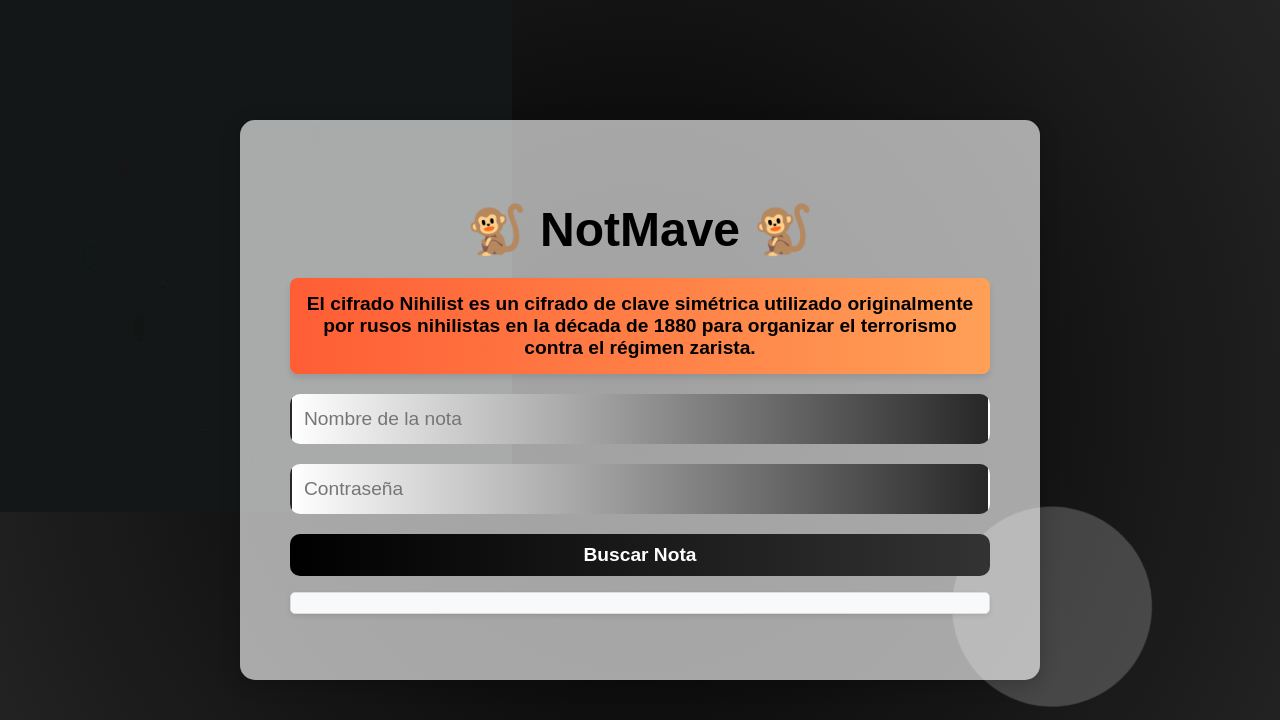
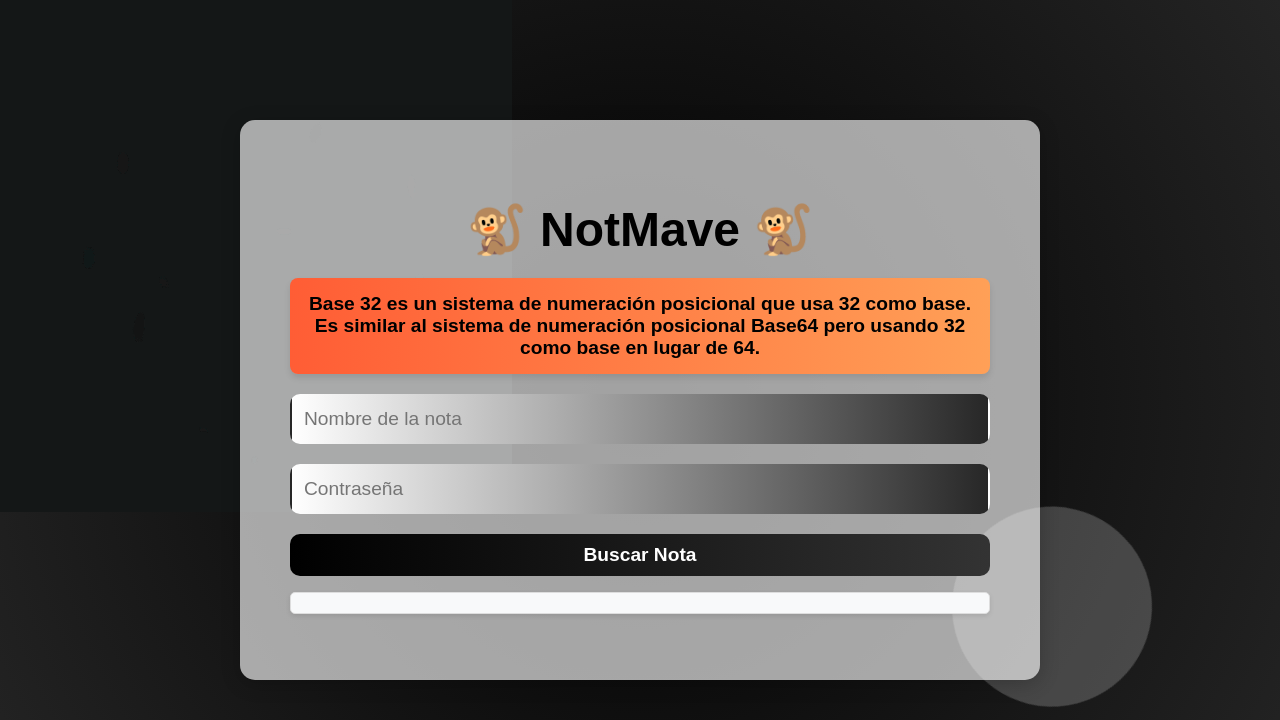
Before and after one commit to HanzMaverick/NotasMave, a Flask app: page / in a window 1280 px wide. Shown: the top 720 px of the page. Run offline with Flask 3, Linux system fonts and the light colour scheme; some libraries are stand-ins or nearby versions.

Commit message:
juego 17abril

```diff
--- a/templates/search.html
+++ b/templates/search.html
@@ -129,7 +129,7 @@
 
     <!-- Carrusel de textos -->
     <div id="carousel" class="carousel">
-      <div class="carousel-item active">  El cifrado Nihilist es un cifrado de clave simétrica utilizado originalmente por rusos nihilistas en la década de 1880 para organizar el terrorismo contra el régimen zarista. </div>
+      <div class="carousel-item active">  Base 32 es un sistema de numeración posicional que usa 32 como base. Es similar al sistema de numeración posicional Base64 pero usando 32 como base en lugar de 64. </div>
       <div class="carousel-item" id="btcPriceSlide">💲 Cargando precio de Bitcoin...</div>
       <div class="carousel-item" id="btcVolumeSlide">📊 Cargando volumen de transacciones...</div>
       <div class="carousel-item" id="btcHashrateSlide">⚡ Cargando hashrate de la red...</div>
```
Also changed, not shown: instance/notes.db.
